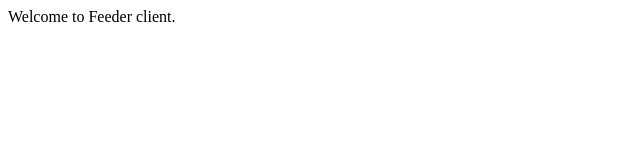
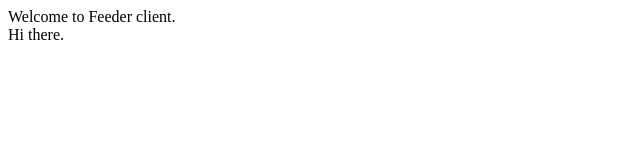
Before and after one commit to softeng-701-group-5/softeng-701-assignment-1, a React (Create React App) app in the folder client/: page / in a window 1280 px wide. Shown: the top 160 px of the page, without its empty margins (0-640 px from the left). Built offline with nearby package versions, Linux system fonts and the light colour scheme.

Commit message:
Added multiple elements to index.js

```diff
--- a/client/src/App.jsx
+++ b/client/src/App.jsx
@@ -1,5 +1,12 @@
 import React from 'react';
 
+
 export const App = () => {
-  return <div>Welcome to Feeder client.</div>;
+    return <div>Welcome to Feeder client.</div>;
+
 };
+
+export const App2 = () => {
+    return <div>Hi there.</div>;
+
+};
--- a/client/src/index.js
+++ b/client/src/index.js
@@ -1,9 +1,15 @@
 import React from 'react';
 import ReactDOM from 'react-dom';
 import { App } from './App';
+import { App2 } from './App';
 import * as serviceWorker from './serviceWorker';
 
-ReactDOM.render(<App />, document.getElementById('root'));
+ReactDOM.render(
+    <div>
+        <App />
+        <App2 />
+    </div>, document.getElementById('root'));
+//ReactDOM.render(<App />, <App2 />, document.getElementById('root'));
 
 // If you want your app to work offline and load faster, you can change
 // unregister() to register() below. Note this comes with some pitfalls.
```
